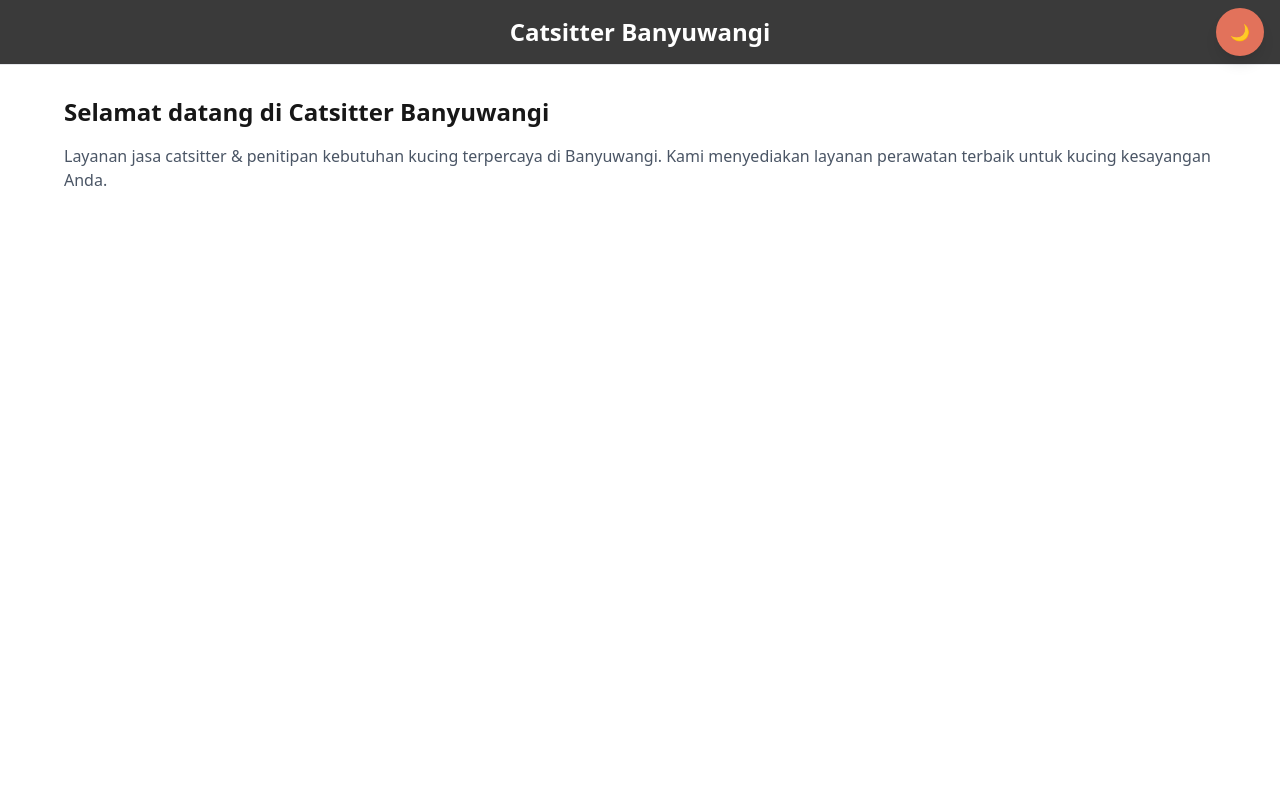
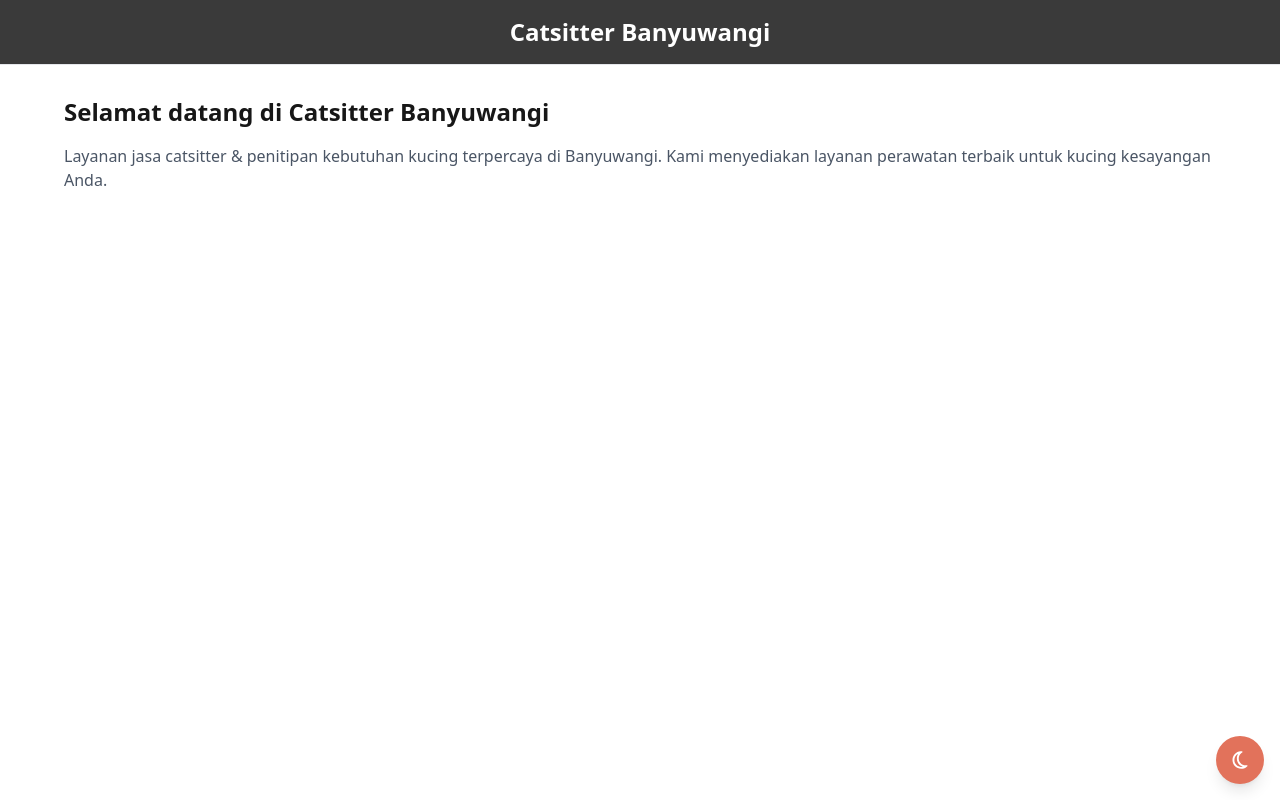
Before and after one commit to catsitterbanyuwangi/catsitterbanyuwangi.github.io, a Next.js app: page / in a window 1280 px wide. Built offline with nearby package versions, Linux system fonts and the light colour scheme.

Commit message:
[refactor] move ThemeToggle button to show in page.js instead of Navbar

```diff
--- a/src/app/components/Navbar.jsx
+++ b/src/app/components/Navbar.jsx
@@ -1,7 +1,6 @@
 "use client";
 
 import { useState, useEffect } from "react";
-import ThemeToggle from "@/app/components/ThemeToggle";
 
 export default function Navbar() {
   const [isMenuOpen, setIsMenuOpen] = useState(false);
@@ -21,18 +20,13 @@ export default function Navbar() {
       className="bg-[#3A3A3A] fixed w-full z-20 top-0 start-0 border-b border-gray-200 dark:border-gray-600"
       role="navigation"
       aria-label="Main navigation">
-      <div className="max-w-screen-xl flex items-center justify-center mx-auto p-4 relative">
+      <div className="max-w-screen-xl flex items-center justify-center mx-auto p-4">
         {/* Logo - Tengah */}
         <p className="flex items-center group transition-colors duration-200">
           <span className="text-2xl font-semibold whitespace-nowrap text-white group-hover:text-[#e2725b] transition-colors duration-200">
             Catsitter Banyuwangi
           </span>
         </p>
-
-        {/* Theme Toggle - Kanan */}
-        <div className="absolute right-4">
-          <ThemeToggle />
-        </div>
       </div>
     </nav>
   );
--- a/src/app/components/ThemeToggle.jsx
+++ b/src/app/components/ThemeToggle.jsx
@@ -1,33 +1,41 @@
 "use client";
 
 import { useEffect, useState } from "react";
+import { FaRegMoon, FaRegSun } from "react-icons/fa6";
 
 export default function ThemeToggle() {
   const [theme, setTheme] = useState("light");
+  const [mounted, setMounted] = useState(false);
 
   useEffect(() => {
+    setMounted(true);
     const savedTheme = localStorage.getItem("theme") || "light";
     setTheme(savedTheme);
   }, []);
 
   useEffect(() => {
-    if (theme === "dark") {
-      document.documentElement.classList.add("dark");
-    } else {
-      document.documentElement.classList.remove("dark");
+    if (mounted) {
+      if (theme === "dark") {
+        document.documentElement.classList.add("dark");
+      } else {
+        document.documentElement.classList.remove("dark");
+      }
+      localStorage.setItem("theme", theme);
     }
-    localStorage.setItem("theme", theme);
-  }, [theme]);
+  }, [theme, mounted]);
 
   const toggleTheme = () => {
     setTheme((prev) => (prev === "light" ? "dark" : "light"));
   };
 
+  if (!mounted) return null;
+
   return (
     <button
       onClick={toggleTheme}
-      className="p-3 rounded-full bg-[#e2725b] text-white hover:bg-[#d1654f] transition-all shadow-lg w-12 h-12 flex items-center justify-center">
-      {theme === "light" ? "🌙" : "☀️"}
+      className="p-3 rounded-full bg-[#e2725b] text-white hover:bg-[#d1654f] transition-all shadow-lg w-12 h-12 flex items-center justify-center"
+      aria-label={`Ubah ke mode ${theme === "light" ? "gelap" : "terang"}`}>
+      {theme === "light" ? <FaRegMoon className="text-xl" /> : <FaRegSun className="text-xl" />}
     </button>
   );
 }
--- a/src/app/page.js
+++ b/src/app/page.js
@@ -1,6 +1,7 @@
 "use client";
 
 import Navbar from "@/app/components/Navbar";
+import ThemeToggle from "@/app/components/ThemeToggle";
 
 export default function Home() {
   return (
@@ -14,6 +15,11 @@ export default function Home() {
           perawatan terbaik untuk kucing kesayangan Anda.
         </p>
       </section>
+
+      {/* Theme Toggle Positioning */}
+      <div className="fixed bottom-4 right-4 z-50">
+        <ThemeToggle />
+      </div>
     </main>
   );
 }
```
